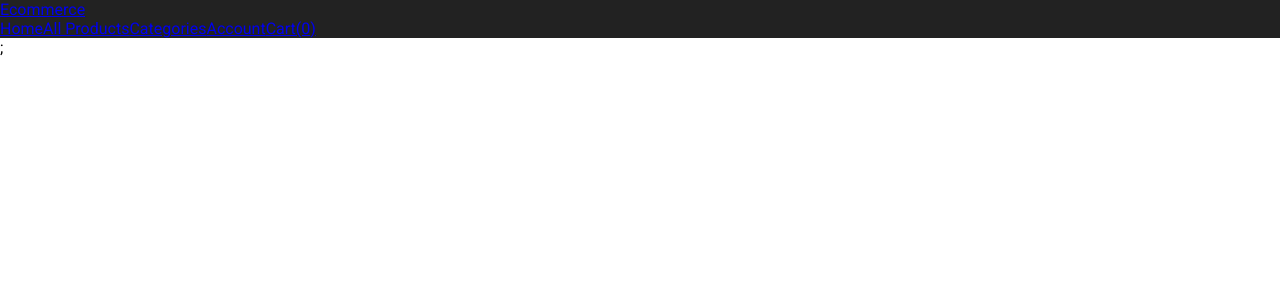
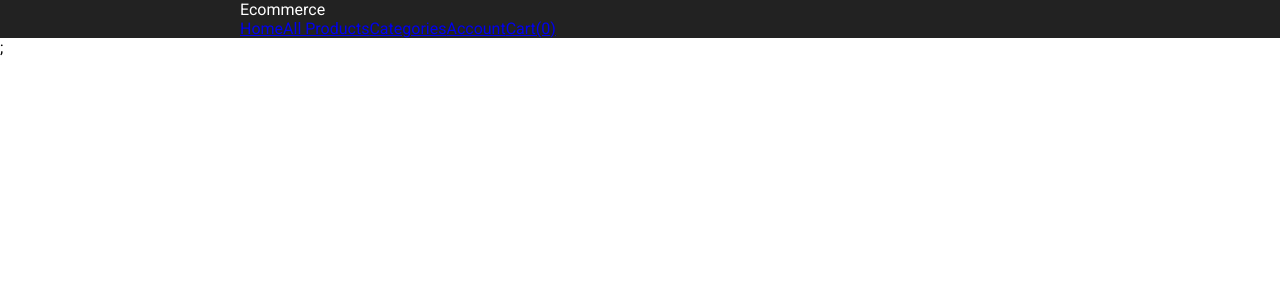
Before and after one commit to Shitanshu731/OmniCart-front, a Next.js app: page / in a window 1280 px wide. Shown: the top 300 px of the page. Built offline with nearby package versions, Linux system fonts and the light colour scheme.

Commit message:
center the nav

```diff
--- /dev/null
+++ b/components/Center.js
@@ -0,0 +1,13 @@
+import { Children } from "react";
+import styled from "styled-components";
+
+export default function Center({children}){
+    const StyledDiv = styled.div`
+        max-width : 800px;
+        margin : 0 auto;
+        padding : 0 20px;
+    `
+    return(
+        <StyledDiv>{children}</StyledDiv>
+    )
+}
--- a/components/Header.js
+++ b/components/Header.js
@@ -1,14 +1,20 @@
 import Link from "next/link"
 import styled from "styled-components"
+import Center from "./Center";
 
 export default function Header(){
     const StyledHeader = styled.header`
     background-color : #222
 
     `;
+    const Logo = styled(Link)`
+        color : #fff;
+        text-decoration : none;
+    `
     return (
         <StyledHeader>
-            <Link href={'/'}>Ecommerce</Link>
+        <Center>
+            <Logo href={'/'}>Ecommerce</Logo>
             <nav>
                 <Link href={'/'}>Home</Link>
                 <Link href={'/products'}>All Products</Link>
@@ -16,6 +22,7 @@ export default function Header(){
                 <Link href={'/account'}>Account</Link>
                 <Link href={'/cart'}>Cart(0)</Link>
             </nav>
+            </Center>
         </StyledHeader>
     )
 }
--- a/next.config.mjs
+++ b/next.config.mjs
@@ -1,6 +1,9 @@
 /** @type {import('next').NextConfig} */
 const nextConfig = {
   reactStrictMode: true,
+  compiler: {
+    styledComponents : true,
+  }
 };
 
 export default nextConfig;
```
